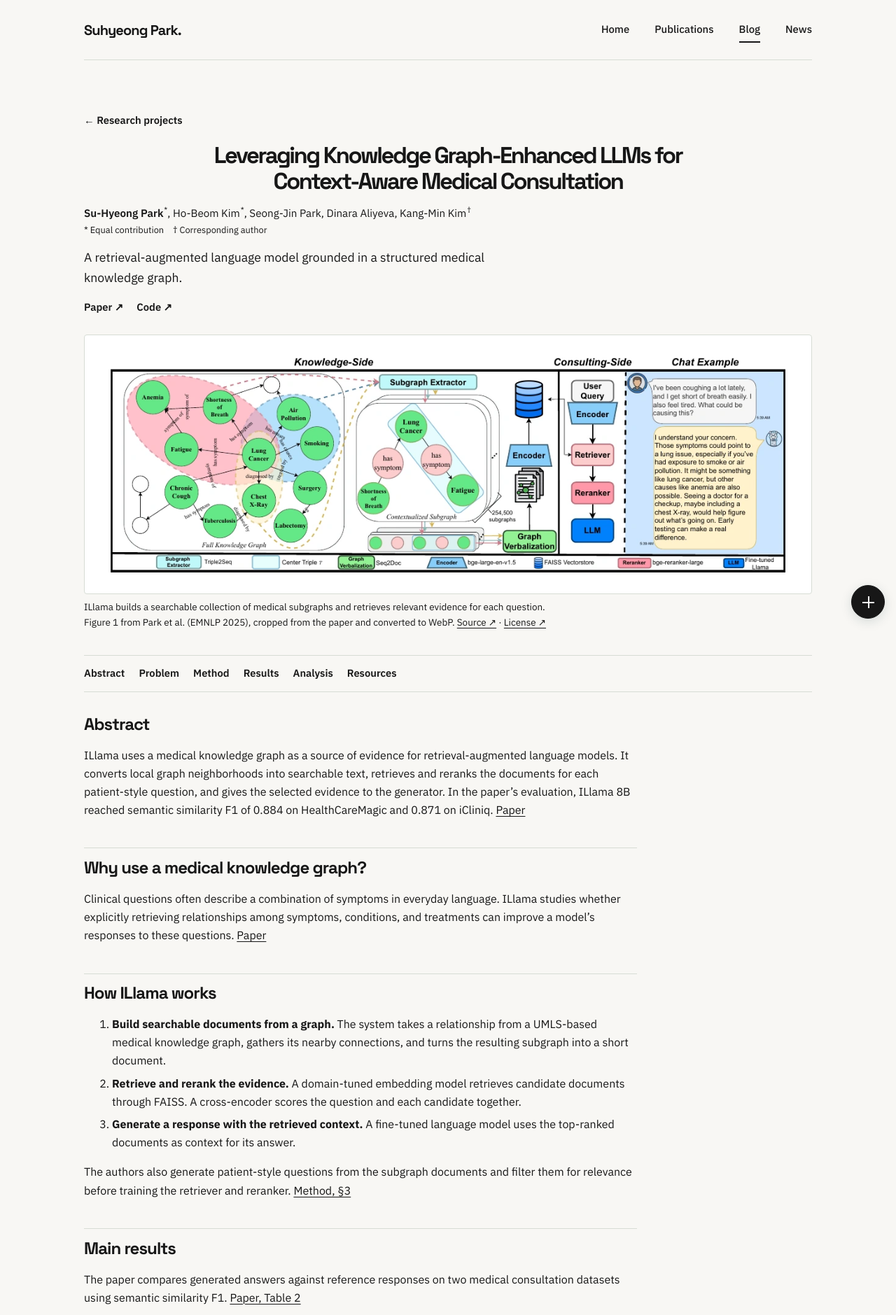
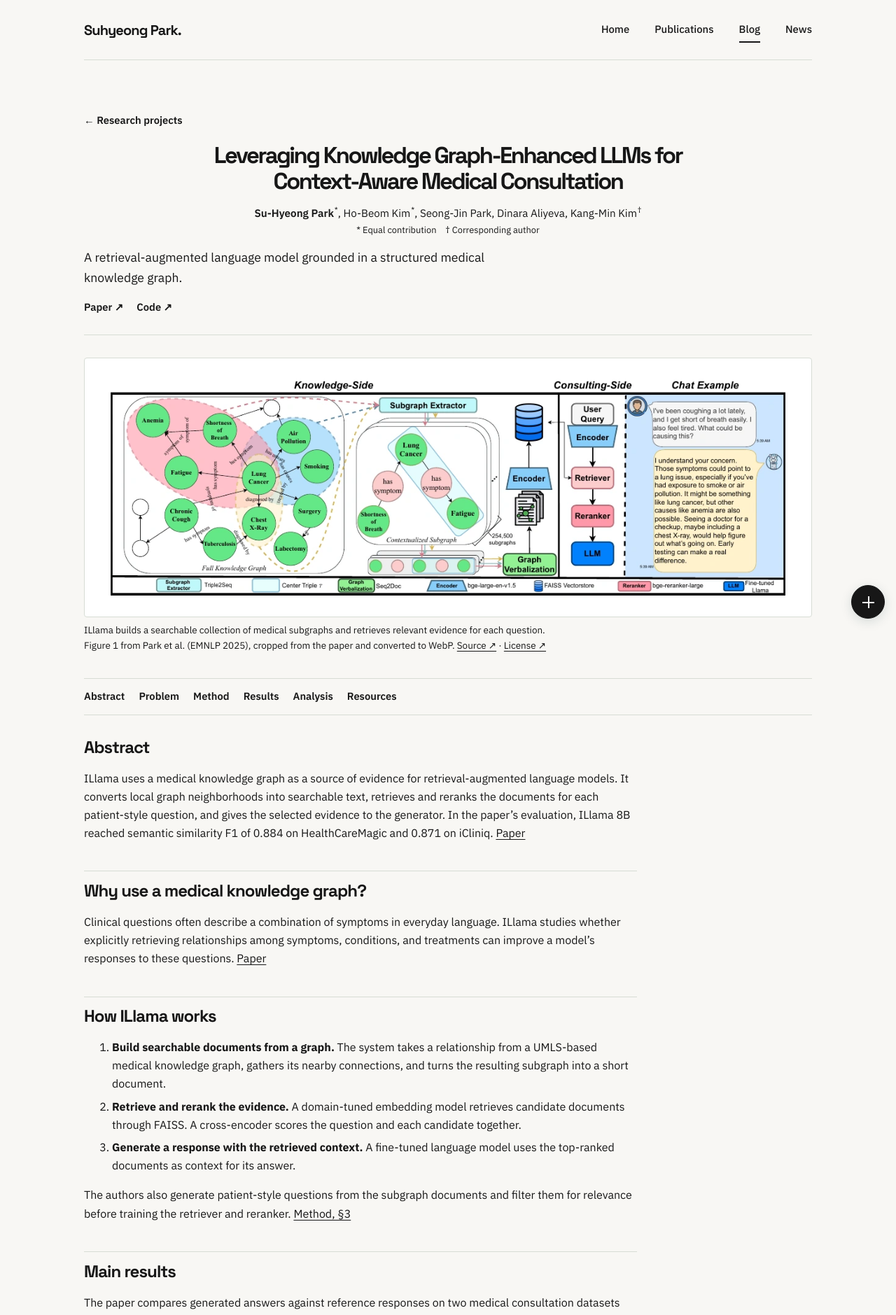
Before and after one commit to suhyeong10/suhyeong10.github.io, a Jekyll site: the page built from projects/illama.md, in a window 1280 px wide. Shown: the top 1879 px of the page at 70% size. Built offline with Jekyll 4.4.1, drawn with Linux system fonts in a browser that asks for light colours.

Commit message:
Fix CV publications layout and refine project headers

```diff
--- a/cv.css
+++ b/cv.css
@@ -249,6 +249,7 @@
   .cv-section-heading { break-after: avoid; page-break-after: avoid; }
 
   .cv-entries { display: block; }
+  .cv-entries > .author-legend { margin-bottom: 2mm; break-after: avoid; }
   .cv-entry { break-inside: avoid; page-break-inside: avoid; }
   .cv-entry + .cv-entry { margin-top: 2.25mm; }
   .cv-entry h3 { flex-basis: 46mm; font-size: 10.1pt; }
--- a/styles.css
+++ b/styles.css
@@ -175,9 +175,9 @@ button:disabled { cursor: wait; }
   align-items: start;
   margin-bottom: clamp(2.6rem, 5vw, 4.1rem);
   padding: clamp(1.15rem, 3vw, 1.9rem);
-  border: 1px solid #d9cde4;
+  border: 1px solid #d2dbcd;
   border-radius: .4rem;
-  background: #efe7f5;
+  background: #e8eee4;
 }
 
 .recent-updates h2 {
@@ -355,9 +355,14 @@ a.publication-thumbnail:hover, .project-card:hover .project-card-media { border-
 .blog-posts h3 { font-size: 1.12rem; line-height: 1.4; }
 
 .project-page { margin-bottom: 4.5rem; }
-.project-hero { padding: clamp(2.5rem, 6vw, 4.5rem) 0 1.7rem; }
+.project-hero {
+  margin-bottom: clamp(1.25rem, 3vw, 2rem);
+  padding: clamp(2.5rem, 6vw, 4.5rem) 0 1.7rem;
+  border-bottom: 1px solid var(--border);
+}
 .project-hero .page-title { margin-top: 1.25rem; font-size: clamp(1.75rem, 4vw, 2.05rem); line-height: 1.12; }
-.project-hero .publication-authors { margin-top: .9rem; }
+.project-hero .publication-authors { margin-top: .9rem; text-align: center; }
+.project-hero .author-legend { justify-content: center; text-align: center; }
 .project-summary { max-width: 61ch; margin-top: .9rem; font-size: 1.1rem; }
 .project-hero .publication-links { margin-top: .95rem; }
 
```
Also changed, not shown: cv.html (+6 -6 lines).
